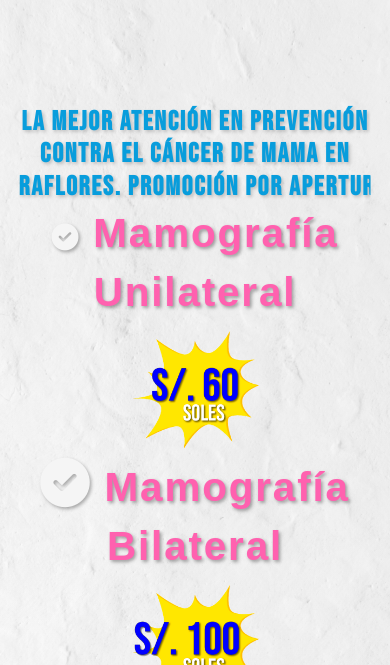
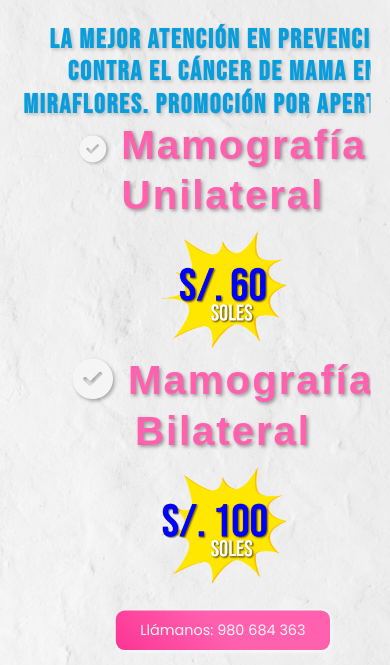
Before and after one commit to BillRodrigo1994/Mamografias-Website, a plain HTML site: page index.html in a window 390 px wide. Shown: the part 89-754 px from the top of the page. Drawn offline with Linux system fonts and the light colour scheme; a web font is replaced by a local one.

Commit message:
fixed hero on phones

```diff
--- a/css/responsive.css
+++ b/css/responsive.css
@@ -149,11 +149,11 @@
 
 .bg-header .hero-wrapper {
    width: 450px;
-   margin: 0 0 0 0;
   }
 
+.bg-header .container { margin: -150px 0 0 0; }
 .bg-header .container img { width: 380px; }
-.bg-header .hOne{ font-size: 55px; }
+.bg-header .hOne{ font-size: 45px; }
 #message { margin: 20px 0 0 0; }
 
 .bg-header .container img {
```
